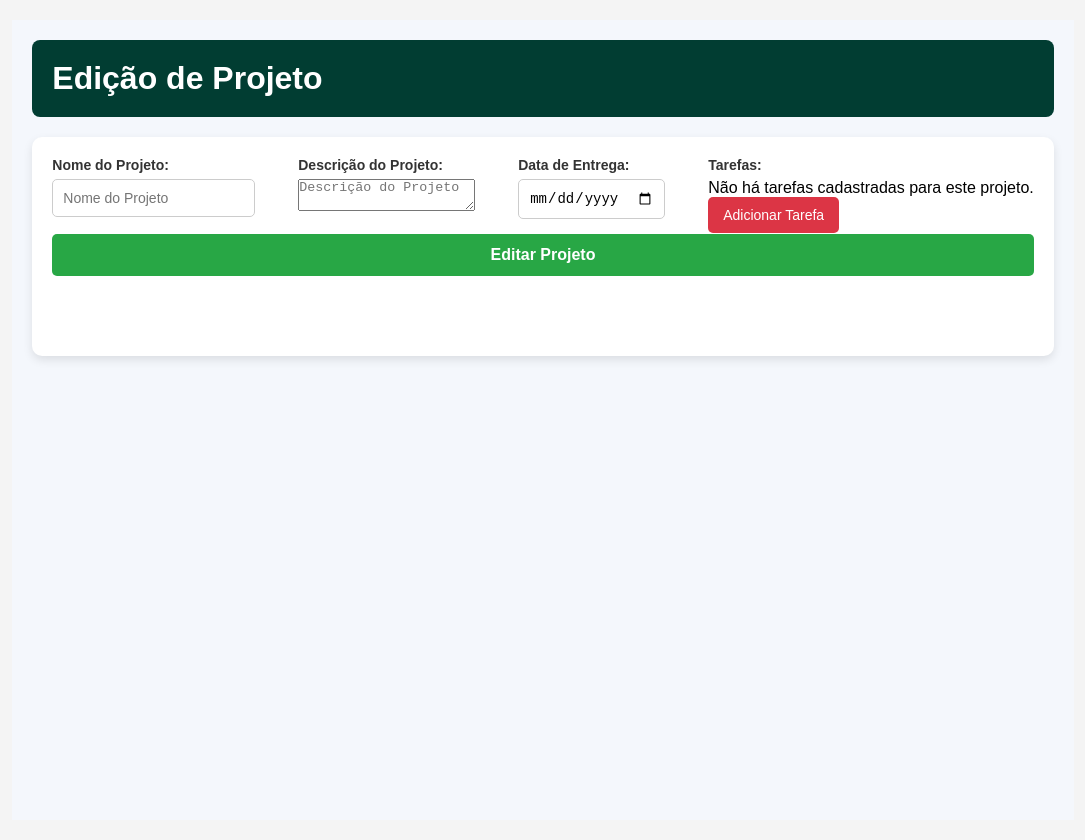
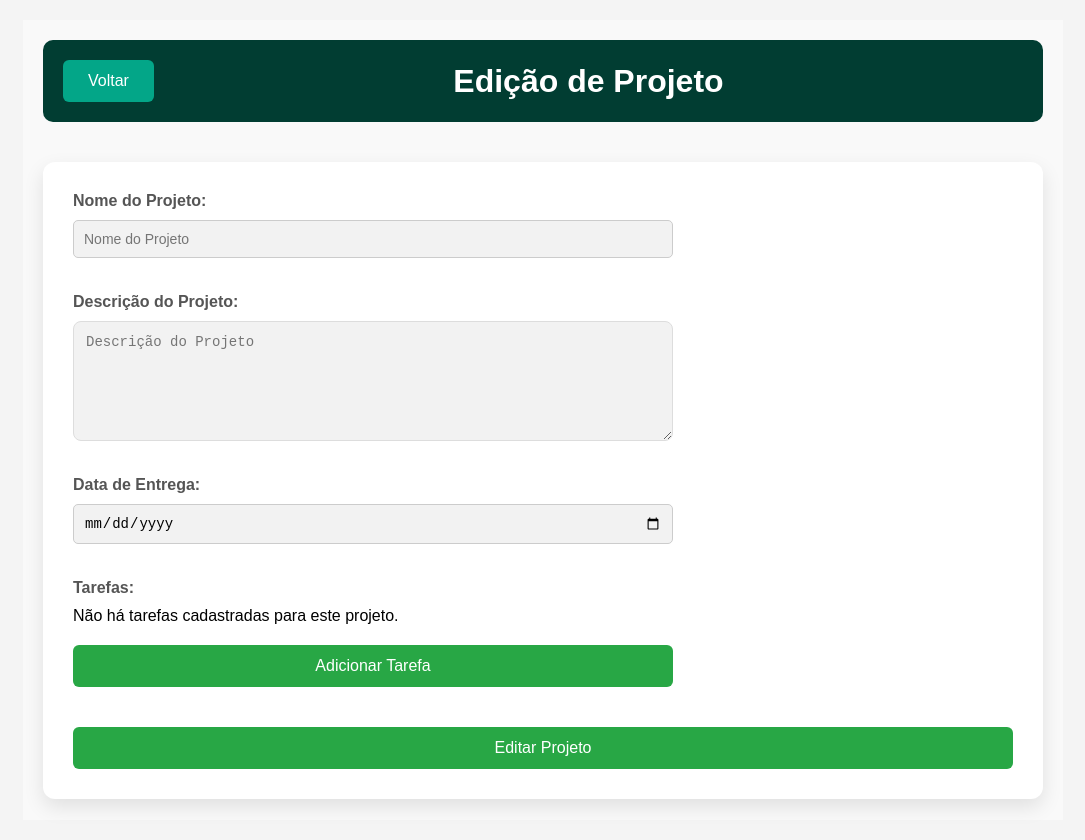
Before and after one commit to UserCardinot/DesafioT2m_Front, a React (Vite) app in the folder vite-project/: page /EditProjeto/1 in a window 1280 px wide. Shown: the whole page, without its empty margins (97-1182 px from the left). Built offline with nearby package versions, Linux system fonts and the light colour scheme; sample sign-in values are in the browser's storage.

Commit message:
correcoes basicas

```diff
--- a/vite-project/src/pages/CadastroProjeto/index.jsx
+++ b/vite-project/src/pages/CadastroProjeto/index.jsx
@@ -88,6 +88,7 @@ const CadastroProjeto = () => {
 
     return (
         <form onSubmit={handleSubmit}>
+            <button onClick={() => navigate('/')}>Voltar</button>
             <h3>Cadastro de Projeto</h3>
 
             {successMessage && <p className="success-message">{successMessage}</p>}
--- a/vite-project/src/pages/EditProjeto/index.jsx
+++ b/vite-project/src/pages/EditProjeto/index.jsx
@@ -34,15 +34,6 @@ export default function EditProjeto() {
 
         const tarefaIds = tarefas.map(tarefa => tarefa.id || null).filter(id => id);
 
-        console.log('Projeto a ser enviado para o backend:', {
-            id,
-            nome: titulo,
-            descricao,
-            prazo: prazoFormatado,
-            userId: '019466cd-b568-70ff-970e-9aed45a076b9',
-            tarefaIds,
-        });
-
         try {
             const token = localStorage.getItem('token');
             if (!token) {
@@ -73,15 +64,16 @@ export default function EditProjeto() {
     };
 
     return (
-        <div className='PageContainer'>
-            <div className='PageHeaderContainer'>
-                <div className="header-content">
+        <div className='PageContainerEdit'>
+            <div className='PageHeaderContainerEdit'>
+                <button onClick={() => navigate('/')}>Voltar</button>
+                <div className="header-content-edit">
                     <h1>Edição de Projeto</h1>
                 </div>
             </div>
 
-            <form className='PageContentContainer' onSubmit={handleSubmit}>
-                <div className='form-group'>
+            <form className='PageContentContainerEdit' onSubmit={handleSubmit}>
+                <div className='form-group-edit'>
                     <label>Nome do Projeto:</label>
                     <input
                         type="text"
@@ -92,7 +84,7 @@ export default function EditProjeto() {
                     />
                 </div>
 
-                <div className='form-group'>
+                <div className='form-group-edit'>
                     <label>Descrição do Projeto:</label>
                     <textarea
                         value={descricao}
@@ -102,7 +94,7 @@ export default function EditProjeto() {
                     />
                 </div>
 
-                <div className='form-group'>
+                <div className='form-group-edit'>
                     <label>Data de Entrega:</label>
                     <input
                         type="date"
@@ -113,13 +105,13 @@ export default function EditProjeto() {
                 </div>
 
                 {/* Tarefas do Projeto */}
-                <div className='form-group'>
+                <div className='form-group-edit'>
                     <label>Tarefas:</label>
-                    <div className='tarefas-container'>
+                    <div className='tarefas-container-edit'>
                         {tarefas.length > 0 ? (
                             tarefas.map((tarefa, index) => {
                                 return (
-                                    <div key={index} className='tarefa-input'>
+                                    <div key={index} className='tarefa-input-edit'>
                                         <input
                                             type='text'
                                             value={tarefa.nome}
@@ -143,8 +135,8 @@ export default function EditProjeto() {
                                             onChange={(e) => handleTarefaChange(index, 'status', e.target.value)}
                                             placeholder={`Status da Tarefa ${index + 1}`}
                                         />
-                                        <button type='button' className='remove-task' onClick={() => handleRemoverTarefa(index)}>
-                                            &times; {/* Símbolo "X" */}
+                                        <button type='button' className='remove-task-edit' onClick={() => handleRemoverTarefa(index)}>
+                                            &times;
                                         </button>
                                     </div>
                                 );
@@ -152,13 +144,13 @@ export default function EditProjeto() {
                         ) : (
                             <p>Não há tarefas cadastradas para este projeto.</p>
                         )}
-                        <button type='button' onClick={handleAdicionarTarefa}>
+                        <button type='button' onClick={handleAdicionarTarefa} className="buttonAdicionarTarefaEdit">
                             Adicionar Tarefa
                         </button>
                     </div>
                 </div>
 
-                <button type='submit' className='buttonPress'>
+                <button type='submit' className='buttonPressEdit'>
                     Editar Projeto
                 </button>
             </form>
--- a/vite-project/src/pages/EditProjeto/styleEdit.css
+++ b/vite-project/src/pages/EditProjeto/styleEdit.css
@@ -0,0 +1,167 @@
+.PageContainerEdit {
+    font-family: 'Arial', sans-serif;
+    display: flex;
+    flex-direction: column;
+    justify-content: flex-start;
+    align-items: center;
+    background-color: #f9f9f9;
+    padding: 20px;
+    min-height: 100vh;
+}
+
+.PageHeaderContainerEdit {
+    display: flex;
+    flex-direction: row;
+    justify-content: space-between;
+    align-items: center;
+    width: 100%;
+    background-color: #013d32;
+    color: white;
+    padding: 20px;
+    box-sizing: border-box;
+    border-radius: 10px;
+    margin-bottom: 20px;
+}
+
+.header-content-edit {
+    display: flex;
+    justify-content: center;
+    flex-grow: 1;
+    text-align: center;
+}
+
+.PageContentContainerEdit {
+    width: 100%;
+    max-width: 1000px;
+    margin-top: 20px;
+    background-color: white;
+    padding: 30px;
+    box-shadow: 0 8px 20px rgba(0, 0, 0, 0.1);
+    border-radius: 12px;
+    display: flex;
+    flex-wrap: wrap;
+    justify-content: space-between;
+}
+
+.form-group-edit {
+    margin-bottom: 20px;
+    width: 100%;
+    max-width: 600px;
+    display: flex;
+    flex-direction: column;
+}
+
+label {
+    font-size: 16px;
+    color: #555;
+    margin-bottom: 10px;
+}
+
+input,
+textarea {
+    padding: 12px;
+    border: 1px solid #ddd;
+    border-radius: 8px;
+    font-size: 14px;
+    margin-bottom: 15px;
+    background-color: #f2f2f2;
+    transition: border-color 0.3s ease;
+}
+
+input:focus,
+textarea:focus {
+    border-color: #03a688;
+    outline: none;
+}
+
+textarea {
+    resize: vertical;
+    min-height: 120px;
+}
+
+.tarefas-container-edit {
+    width: 100%;
+    display: flex;
+    flex-direction: column;
+}
+
+.tarefa-input-edit {
+    display: flex;
+    flex-direction: column;
+    margin-bottom: 20px;
+    border: 1px solid #ddd;
+    border-radius: 8px;
+    padding: 15px;
+    background-color: #fafafa;
+    box-shadow: 0 2px 4px rgba(0, 0, 0, 0.05);
+}
+
+.tarefa-input-edit input,
+.tarefa-input-edit textarea {
+    margin-bottom: 12px;
+}
+
+.remove-task-edit {
+    background-color: transparent;
+    border: none;
+    color: #e74c3c;
+    cursor: pointer;
+    font-size: 18px;
+    transition: color 0.3s ease;
+}
+
+.remove-task-edit:hover {
+    color: #c0392b;
+}
+
+button {
+    padding: 12px 25px;
+    background-color: #03A688;
+    color: white;
+    border: none;
+    border-radius: 6px;
+    cursor: pointer;
+    font-size: 16px;
+    transition: background-color 0.3s ease;
+}
+
+button:hover {
+    background-color: #027a4b;
+}
+
+.buttonAdicionarTarefaEdit {
+    margin-top: 20px;
+    width: 100%;
+    text-align: center;
+    background-color: #007bff;
+}
+
+button[type='button'] {
+    background-color: #28a745;
+}
+
+button[type='button']:hover {
+    background-color: #218838;
+}
+
+button:disabled {
+    background-color: #ccc;
+    cursor: not-allowed;
+}
+
+.buttonPressEdit {
+    margin-top: 20px;
+    width: 100%;
+    padding: 15px;
+    background-color: #03A688;
+    color: white;
+    border: none;
+    border-radius: 6px;
+    cursor: pointer;
+    font-size: 16px;
+    transition: background-color 0.3s ease;
+}
+
+.buttonPressEdit:hover {
+    background-color: #027a4b;
+}
--- a/vite-project/src/pages/Home/index.jsx
+++ b/vite-project/src/pages/Home/index.jsx
@@ -5,7 +5,7 @@ import axios from 'axios';
 
 export default function Home() {
     const [projetos, setProjetos] = useState([]);
-    const [isLoading, setIsLoading] = useState(true); // Estado de carregamento
+    const [isLoading, setIsLoading] = useState(true);
     const navigate = useNavigate();
 
     useEffect(() => {
@@ -46,7 +46,7 @@ export default function Home() {
                     alert(`Erro na requisição: ${error.message}`);
                 }
             } finally {
-                setIsLoading(false); // Atualiza o estado de carregamento
+                setIsLoading(false);
             }
         };
 
@@ -81,19 +81,17 @@ export default function Home() {
     };
 
     const formatarData = (data) => {
-        // Tentando formatar a data caso seja válida
         const date = new Date(data);
-        if (isNaN(date)) {
-            return 'Data não definida'; // Retorna caso não seja uma data válida
+        if (isNaN(date.getTime())) {
+            return 'Data não definida';
         }
-        return date.toLocaleDateString('pt-BR'); // Retorna a data formatada no formato brasileiro
+        return date.toLocaleDateString('pt-BR');
     };
 
     return (
         <div className='PageContainer'>
             <div className='PageHeaderContainer'>
                 <div className="header-content">
-
                     <h1>Projetos Cadastrados</h1>
                     <button onClick={handleCadastrar} className="buttonCadastrar">
                         Cadastrar Novo Projeto
@@ -104,16 +102,16 @@ export default function Home() {
                 </div>
             </div>
 
-            <div className='PageContentContainer'>
+            <div className="PageContentContainer">
                 {isLoading ? (
-                    <p>Carregando projetos...</p> // Exibe "Carregando projetos..." enquanto os dados estão sendo carregados
+                    <p>Carregando projetos...</p>
                 ) : projetos.length > 0 ? (
                     projetos.map(projeto => (
                         <div className="project-card" key={projeto.id}>
                             <div className="project-details">
                                 <h3>{projeto.nome}</h3>
                                 <p>{projeto.descricao}</p>
-                                <p><strong>Prazo:</strong> {formatarData(projeto.prazo)}</p>
+                                <p><strong>Prazo do Projeto:</strong> {projeto.prazo}</p>
                             </div>
 
                             <div className="task-list">
@@ -128,7 +126,7 @@ export default function Home() {
                                         </div>
                                     ))
                                 ) : (
-                                    <p>Sem tarefas associadas.</p> // Exibe a mensagem quando não houver tarefas
+                                    <p>Sem tarefas associadas.</p>
                                 )}
                             </div>
 
@@ -152,6 +150,7 @@ export default function Home() {
                     <p>Não há projetos cadastrados.</p>
                 )}
             </div>
+
         </div>
     );
 }
```
